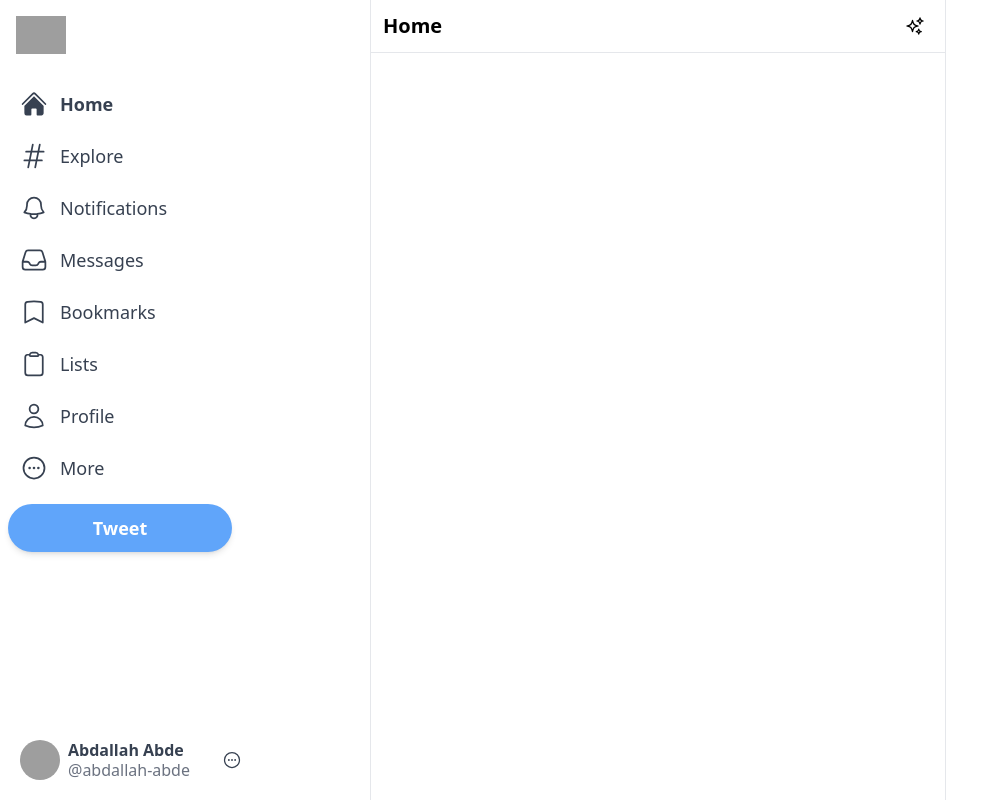
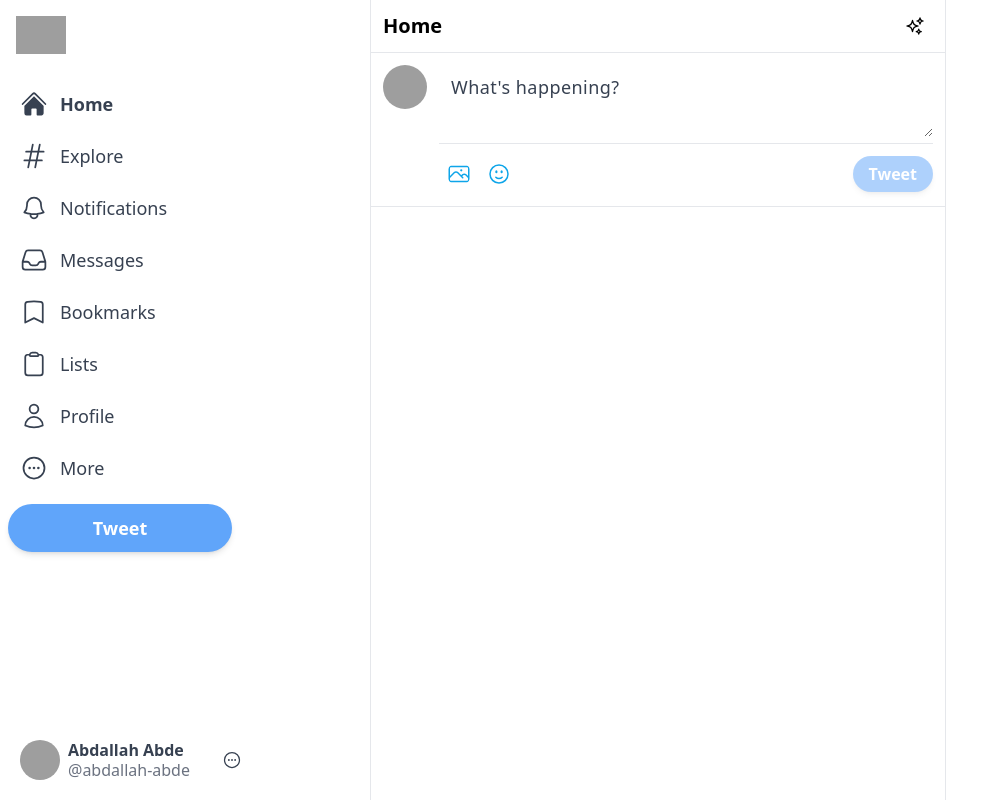
Before and after one commit to abdallah-abde/twitter-clone, a Next.js app: page / in a window 1280 px wide. Shown: the whole page, without its empty margins (0-1001 px from the left). Built offline with nearby package versions, Linux system fonts and the light colour scheme; grey boxes are pictures that could not be loaded.

Commit message:
add the input section of the feed component

```diff
--- a/components/Feed.jsx
+++ b/components/Feed.jsx
@@ -1,4 +1,5 @@
 import { SparklesIcon } from "@heroicons/react/24/outline";
+import Input from "./Input";
 
 export default function Feed() {
   return (
@@ -9,6 +10,7 @@
           <SparklesIcon className="h-5" />
         </div>
       </div>
+      <Input />
     </div>
   );
 }
--- /dev/null
+++ b/components/Input.jsx
@@ -0,0 +1,34 @@
+import { FaceSmileIcon, PhotoIcon } from "@heroicons/react/24/outline";
+
+export default function Input() {
+  return (
+    <div className="flex border-b border-gray-200 p-3 space-x-3">
+      <img
+        src="https://www.pinclipart.com/picdir/big/379-3796154_profile-clipart-john-doe-circle-png-download.png"
+        alt="user image"
+        className="h-11 w-11 rounded-full cursor-pointer hover:brightness-95"
+      />
+      <div className="w-full divide-y divide-gray-200">
+        <div className="">
+          <textarea
+            rows="2"
+            placeholder="What's happening?"
+            className="w-full border-none focus:ring-0 text-lg placeholder-gray-700 tracking-wide min-h-[50px] text-gray-700"
+          />
+        </div>
+        <div className="flex items-center justify-between pt-2.5">
+          <div className="flex">
+            <PhotoIcon className="h-10 w-10 hoverEffect p-2 text-sky-500 hover:bg-sky-100" />
+            <FaceSmileIcon className="h-10 w-10 hoverEffect p-2 text-sky-500 hover:bg-sky-100" />
+          </div>
+          <button
+            className="bg-blue-400 text-white px-4 py-1.5 rounded-full font-bold shadow-md hover:brightness-95 disabled:opacity-50"
+            disabled
+          >
+            Tweet
+          </button>
+        </div>
+      </div>
+    </div>
+  );
+}
--- a/package.json
+++ b/package.json
@@ -15,6 +15,7 @@
     "react-dom": "^18"
   },
   "devDependencies": {
+    "@tailwindcss/forms": "^0.5.7",
     "autoprefixer": "^10.0.1",
     "eslint": "^8",
     "eslint-config-next": "14.1.3",
--- a/tailwind.config.js
+++ b/tailwind.config.js
@@ -14,5 +14,5 @@
       },
     },
   },
-  plugins: [],
+  plugins: [require("@tailwindcss/forms")],
 };
```
Also changed, not shown: 1 other file (tests, documents, lock files or other folders).
